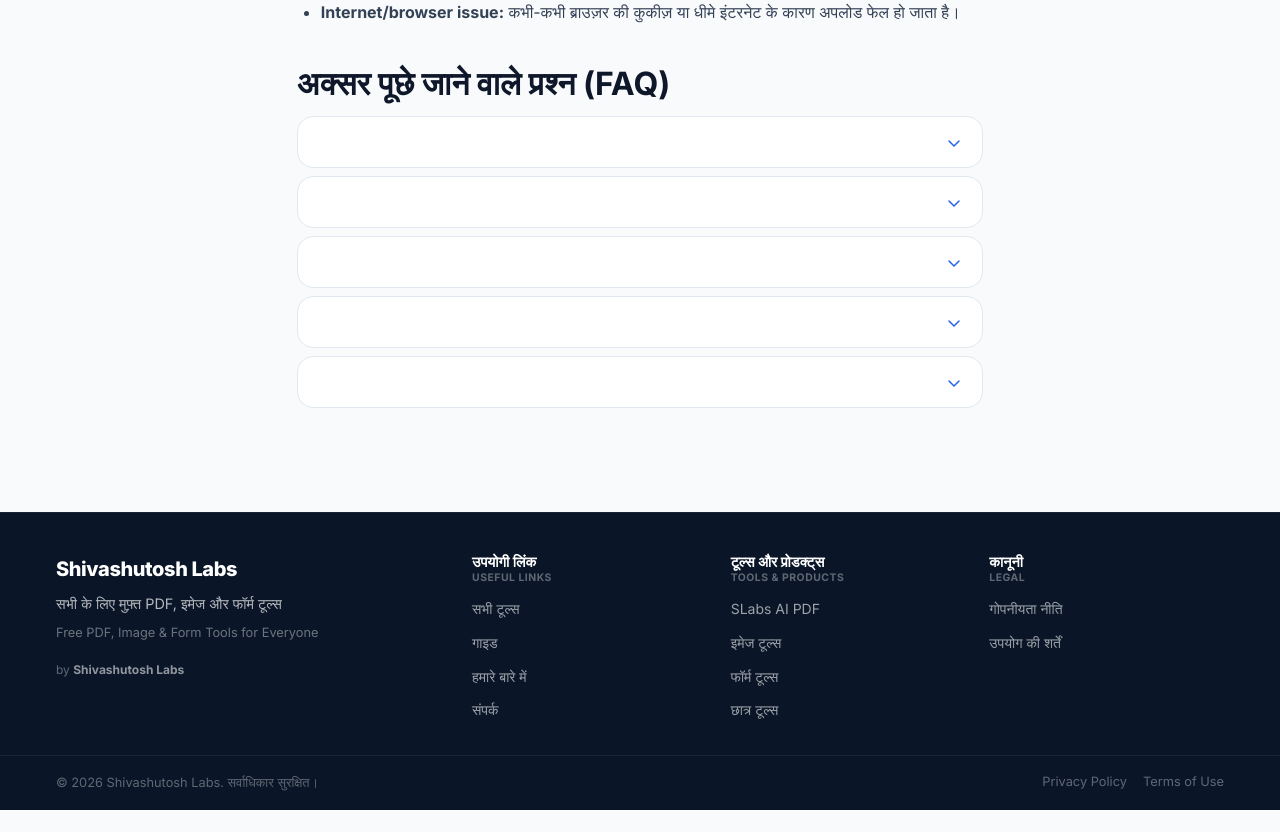
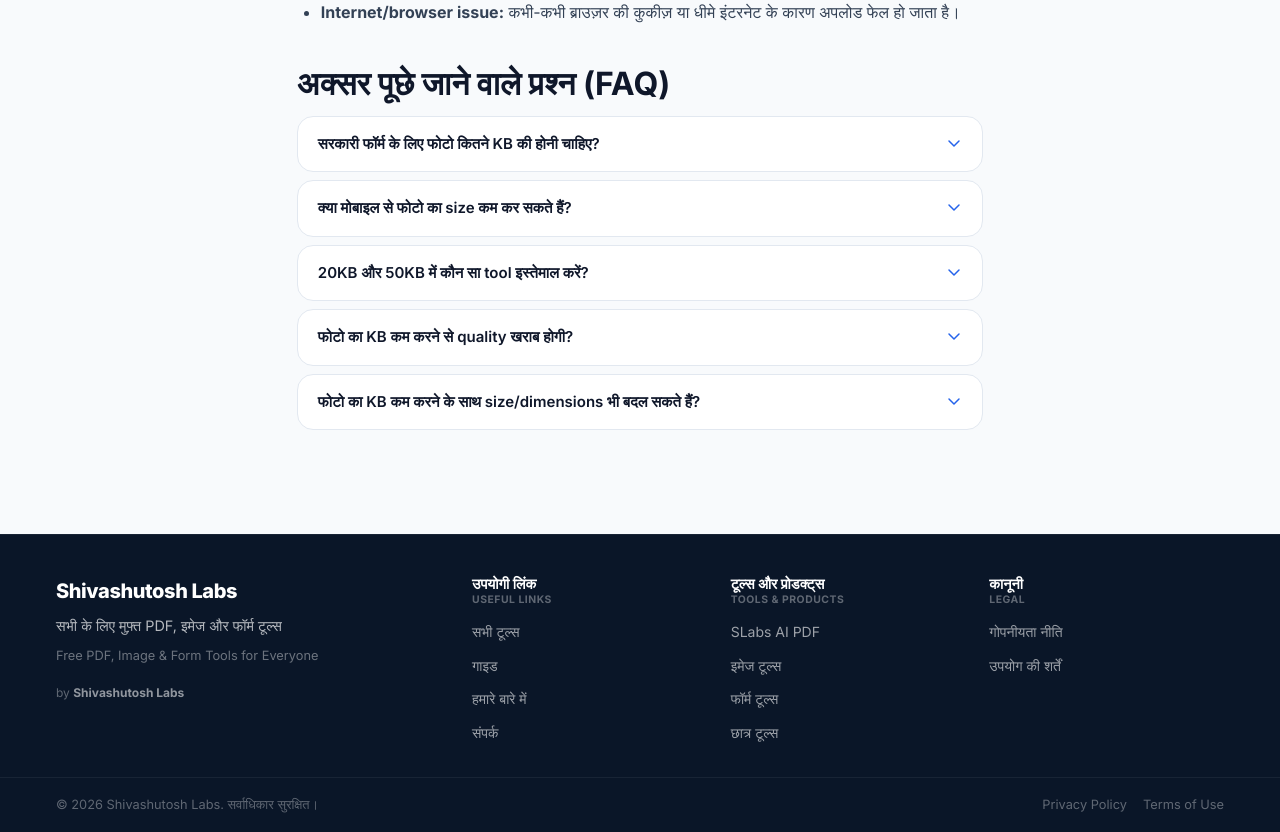
Before and after one commit to shivashutoshapps-ind/shivashutosh-labs-website, a Next.js app: page /guides/sarkari-form-photo-size-kaise-kam-kare in a window 1280 px wide. Shown: the part 2800-3632 px from the top of the page. Before the commit the page ends 3610 px from the top, so only its background shows below. Built offline with nearby package versions, Linux system fonts and the light colour scheme; no server answers.

Commit message:
fix: render faq content on government photo guide

```diff
--- a/src/app/guides/sarkari-form-photo-size-kaise-kam-kare/page.js
+++ b/src/app/guides/sarkari-form-photo-size-kaise-kam-kare/page.js
@@ -19,24 +19,24 @@ export default function SarkariFormPhotoSizeGuide() {
 
   const faqs = [
     {
-      question: 'सरकारी फॉर्म के लिए फोटो कितने KB की होनी चाहिए?',
-      answer: 'यह form या application की official requirement पर निर्भर करता है। आमतौर पर 20KB, 50KB या 100KB की लिमिट होती है, लेकिन हमेशा official notification चेक करें।'
+      q: 'सरकारी फॉर्म के लिए फोटो कितने KB की होनी चाहिए?',
+      a: 'यह form या application की official requirement पर निर्भर करता है। आमतौर पर 20KB, 50KB या 100KB की लिमिट होती है, लेकिन हमेशा official notification चेक करें।'
     },
     {
-      question: 'क्या मोबाइल से फोटो का size कम कर सकते हैं?',
-      answer: 'हाँ, Shivashutosh Labs के सभी photo size tools मोबाइल-फ्रेंडली हैं। आप अपने मोबाइल ब्राउज़र से सीधे फोटो अपलोड करके साइज कम कर सकते हैं।'
+      q: 'क्या मोबाइल से फोटो का size कम कर सकते हैं?',
+      a: 'हाँ, Shivashutosh Labs के सभी photo size tools मोबाइल-फ्रेंडली हैं। आप अपने मोबाइल ब्राउज़र से सीधे फोटो अपलोड करके साइज कम कर सकते हैं।'
     },
     {
-      question: '20KB और 50KB में कौन सा tool इस्तेमाल करें?',
-      answer: 'यह इस बात पर निर्भर करता है कि आपके फॉर्म में maximum file size कितना मांगा गया है। अगर फॉर्म में max 50KB लिखा है, तो Photo 50KB टूल का उपयोग करें। अगर max 20KB है, तो Photo 20KB टूल चुनें।'
+      q: '20KB और 50KB में कौन सा tool इस्तेमाल करें?',
+      a: 'यह इस बात पर निर्भर करता है कि आपके फॉर्म में maximum file size कितना मांगा गया है। अगर फॉर्म में max 50KB लिखा है, तो Photo 50KB टूल का उपयोग करें। अगर max 20KB है, तो Photo 20KB टूल चुनें।'
     },
     {
-      question: 'फोटो का KB कम करने से quality खराब होगी?',
-      answer: 'फाइल साइज बहुत ज्यादा कम करने पर (जैसे 5MB से 20KB) थोड़ी quality कम हो सकती है, लेकिन हमारे टूल्स स्मार्ट कंप्रेशन का उपयोग करते हैं जिससे फोटो धुंधली न हो और फॉर्म में आसानी से accept हो जाए।'
+      q: 'फोटो का KB कम करने से quality खराब होगी?',
+      a: 'फाइल साइज बहुत ज्यादा कम करने पर (जैसे 5MB से 20KB) थोड़ी quality कम हो सकती है, लेकिन हमारे टूल्स स्मार्ट कंप्रेशन का उपयोग करते हैं जिससे फोटो धुंधली न हो और फॉर्म में आसानी से accept हो जाए।'
     },
     {
-      question: 'फोटो का KB कम करने के साथ size/dimensions भी बदल सकते हैं?',
-      answer: 'हाँ, अगर फॉर्म में विशेष dimensions (जैसे 132x170 pixels) मांगे गए हैं, तो KB कम करने से पहले हमारे Resize Image टूल का उपयोग करके डायमेंशन बदल सकते हैं।'
+      q: 'फोटो का KB कम करने के साथ size/dimensions भी बदल सकते हैं?',
+      a: 'हाँ, अगर फॉर्म में विशेष dimensions (जैसे 132x170 pixels) मांगे गए हैं, तो KB कम करने से पहले हमारे Resize Image टूल का उपयोग करके डायमेंशन बदल सकते हैं।'
     }
   ];
 
```
